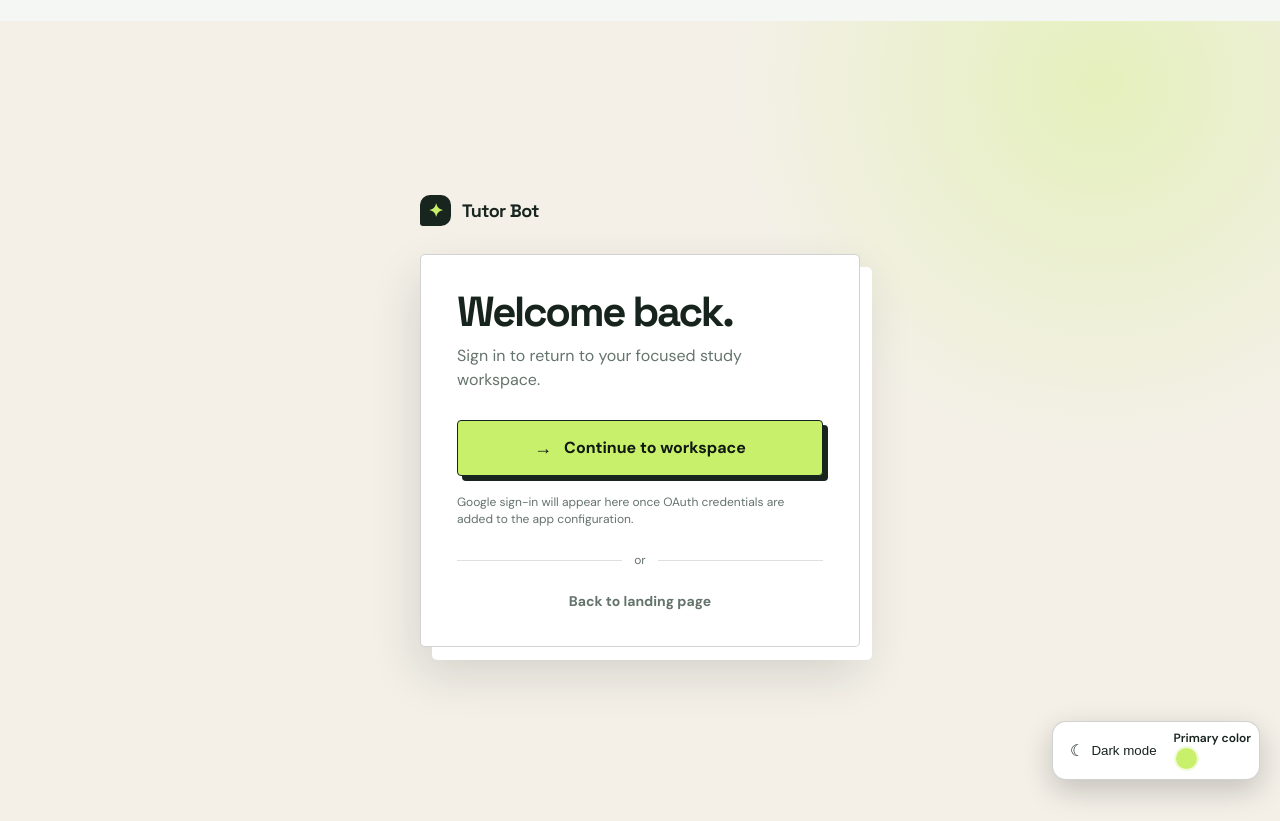
After one commit to saina-singh24/Tutor-Bot, a Flask app: page /login in a window 1280 px wide. The commit adds this page. Run offline with Flask 3, Linux system fonts and the light colour scheme.

Commit message:
Add landing-matched login page

```diff
--- a/app.py
+++ b/app.py
@@ -11,13 +11,27 @@ from urllib.request import Request, urlopen
 from zoneinfo import ZoneInfo
 
 from dotenv import load_dotenv
-from flask import Flask, render_template, request, jsonify
+from flask import Flask, render_template, request, jsonify, redirect, session, url_for
+from authlib.integrations.flask_client import OAuth
 from groq import Groq
 from markitdown import MarkItDown
 
 load_dotenv()
 
 app = Flask(__name__)
+app.secret_key = os.environ.get('FLASK_SECRET_KEY', 'tutor-lamp-development-key')
+
+oauth = OAuth(app)
+google_client_id = os.environ.get('GOOGLE_CLIENT_ID')
+google_client_secret = os.environ.get('GOOGLE_CLIENT_SECRET')
+if google_client_id and google_client_secret:
+    oauth.register(
+        name='google',
+        client_id=google_client_id,
+        client_secret=google_client_secret,
+        server_metadata_url='https://accounts.google.com/.well-known/openid-configuration',
+        client_kwargs={'scope': 'openid email profile'}
+    )
 
 # Initialize Groq client and MarkItDown engine
 GROQ_KEY = os.environ.get("GROQ_API_KEY")
@@ -716,6 +730,31 @@ def extract_file_content(file_path):
 def landing():
     return render_template('landing.html')
 
+@app.route('/login')
+def login():
+    return render_template('login.html', google_enabled=bool(google_client_id and google_client_secret))
+
+@app.route('/login/google')
+def google_login():
+    if not google_client_id or not google_client_secret:
+        return render_template('login.html', google_enabled=False, error='Google sign-in is not configured yet.'), 503
+    redirect_uri = os.environ.get('GOOGLE_REDIRECT_URI') or url_for('google_callback', _external=True)
+    return oauth.google.authorize_redirect(redirect_uri)
+
+@app.route('/auth/google/callback')
+def google_callback():
+    if not google_client_id or not google_client_secret:
+        return redirect(url_for('login'))
+    token = oauth.google.authorize_access_token()
+    user_info = token.get('userinfo')
+    if user_info:
+        session['user'] = {
+            'name': user_info.get('name', 'Google user'),
+            'email': user_info.get('email', ''),
+            'picture': user_info.get('picture', '')
+        }
+    return redirect(url_for('index'))
+
 @app.route('/app', strict_slashes=False)
 @app.route('/app/', strict_slashes=False)
 @app.route('/workspace', strict_slashes=False)
--- a/requirements.txt
+++ b/requirements.txt
@@ -3,4 +3,5 @@ Groq==1.6.0
 httpx==0.28.1
 markitdown==0.0.1
 python-dotenv==1.0.1
+Authlib==1.3.2
 gunicorn==23.0.0
--- a/templates/landing.html
+++ b/templates/landing.html
@@ -77,7 +77,7 @@
 		<div class="shell">
 			<nav>
 				<a class="brand" href="/"><span class="brand-mark">✦</span> Tutor Bot</a>
-				<a class="nav-link" href="/app">Open workspace ↗</a>
+				<a class="nav-link" href="/login">Sign in ↗</a>
 			</nav>
 
 			<main>
@@ -86,7 +86,7 @@
 						<span class="eyebrow">A calmer way to study</span>
 						<h1>Make focus feel a little more natural.</h1>
 						<p class="hero-copy">Tutor Lamp brings an attentive AI tutor, live focus cues, and a simple study rhythm into one quiet workspace.</p>
-						<div class="actions"><a class="primary" href="/app">Enter the workspace <span class="arrow">↗</span></a><span class="hero-note">Built for curious minds.</span></div>
+						<div class="actions"><a class="primary" href="/login">Enter the workspace <span class="arrow">↗</span></a><span class="hero-note">Built for curious minds.</span></div>
 					</div>
 					<div class="orbit" aria-label="Tutor Lamp focus monitor preview">
 						<div class="lamp-card"><div><span class="mini-label">Live study signal</span><h2>Stay with<br>the thread.</h2></div><div class="signal"><span class="signal-dot"></span> Focus tracking is ready</div></div>
--- /dev/null
+++ b/templates/login.html
@@ -0,0 +1,59 @@
+<!DOCTYPE html>
+<html lang="en">
+<head>
+	<meta charset="UTF-8">
+	<meta name="viewport" content="width=device-width, initial-scale=1.0">
+	<title>Sign in | Tutor Bot</title>
+	<link rel="preconnect" href="https://fonts.googleapis.com">
+	<link rel="preconnect" href="https://fonts.gstatic.com" crossorigin>
+	<link href="https://fonts.googleapis.com/css2?family=DM+Sans:wght@400;500;600;700&family=Space+Grotesk:wght@500;600;700&display=swap" rel="stylesheet">
+	<style>
+		:root { --ink: #18251f; --muted: #64736b; --paper: #f4f0e8; --cream: #fffdf8; --lime: var(--user-accent); --coral: #fff; }
+		* { box-sizing: border-box; }
+		body { margin: 0; min-height: 100vh; color: var(--ink); background: var(--paper); font-family: 'DM Sans', sans-serif; overflow: hidden; }
+		body::before, body::after { content: ''; position: fixed; z-index: 0; width: 260px; height: 190px; border-radius: 50%; pointer-events: none; filter: url(#liquid-goo); opacity: .22; animation: liquid-drift 18s ease-in-out infinite alternate; }
+		body::before { top: 8%; right: 8%; background: var(--user-accent); }
+		body::after { left: -90px; bottom: 12%; background: var(--coral); animation-delay: -7s; }
+		@keyframes liquid-drift { from { transform: translate3d(0, 0, 0) scale(1); border-radius: 45% 55% 62% 38%; } to { transform: translate3d(34px, -20px, 0) scale(1.18); border-radius: 64% 36% 44% 56%; } }
+		.page { position: relative; z-index: 1; min-height: 100vh; display: grid; place-items: center; overflow: hidden; background: radial-gradient(circle at 86% 8%, var(--user-accent-glow), transparent 23rem), var(--paper); }
+		.shell { width: min(100% - 48px, 440px); }
+		.brand { display: inline-flex; align-items: center; gap: 11px; color: var(--ink); text-decoration: none; font: 700 18px 'Space Grotesk', sans-serif; letter-spacing: -.03em; }
+		.brand-mark { width: 31px; height: 31px; display: grid; place-items: center; border-radius: 10px 10px 10px 3px; background: var(--ink); color: var(--lime); }
+		.panel { position: relative; margin-top: 28px; padding: 36px; background: #fff; border: 1px solid rgba(24,37,31,.2); border-radius: 5px; box-shadow: 12px 13px 0 var(--coral), 0 24px 50px rgba(24,37,31,.16); }
+		h1 { margin: 0; font: 700 42px/.98 'Space Grotesk', sans-serif; letter-spacing: -.055em; }
+		.intro { margin: 12px 0 28px; color: var(--muted); line-height: 1.5; }
+		.google { width: 100%; display: flex; align-items: center; justify-content: center; gap: 12px; padding: 15px 19px; color: var(--user-accent-text); background: var(--user-accent); border: 1px solid var(--ink); border-radius: 4px; text-decoration: none; font-weight: 700; box-shadow: 5px 5px 0 var(--ink); transition: transform .2s, box-shadow .2s; }
+		.google:hover { transform: translate(3px, 3px); box-shadow: 2px 2px 0 var(--ink); }
+		.google-mark { font-size: 18px; font-weight: 700; }
+		.divider { display: flex; align-items: center; gap: 12px; margin: 24px 0; color: var(--muted); font-size: 12px; }
+		.divider::before, .divider::after { content: ''; height: 1px; flex: 1; background: rgba(24,37,31,.14); }
+		.continue { display: block; text-align: center; color: var(--muted); font-size: 14px; font-weight: 700; text-decoration: none; }
+		.continue:hover { color: var(--ink); }
+		.error { margin: 0 0 18px; padding: 10px 12px; color: #8b2f20; background: #ffe5df; border: 1px solid #f2b5a6; border-radius: 4px; font-size: 13px; }
+		.config-note { margin-top: 18px; color: var(--muted); font-size: 12px; line-height: 1.45; }
+		@media (max-width: 520px) { .shell { width: min(100% - 32px, 440px); } .panel { padding: 28px 22px; } h1 { font-size: 36px; } }
+	</style>
+</head>
+	<script src="{{ url_for('static', filename='theme.js') }}"></script>
+<body>
+	<svg width="0" height="0" aria-hidden="true"><defs><filter id="liquid-goo"><feGaussianBlur in="SourceGraphic" stdDeviation="13" result="blur"/><feColorMatrix in="blur" mode="matrix" values="1 0 0 0 0  0 1 0 0 0  0 0 1 0 0  0 0 0 20 -9" result="goo"/><feBlend in="SourceGraphic" in2="goo"/></filter></defs></svg>
+	<div class="page">
+	<main class="shell">
+		<a class="brand" href="/"><span class="brand-mark">✦</span> Tutor Bot</a>
+		<section class="panel">
+			<h1>Welcome back.</h1>
+			<p class="intro">Sign in to return to your focused study workspace.</p>
+			{% if error %}<p class="error">{{ error }}</p>{% endif %}
+			{% if google_enabled %}
+			<a class="google" href="/login/google"><span class="google-mark">G</span> Continue with Google</a>
+			{% else %}
+			<a class="google" href="/app"><span class="google-mark">→</span> Continue to workspace</a>
+			<p class="config-note">Google sign-in will appear here once OAuth credentials are added to the app configuration.</p>
+			{% endif %}
+			<div class="divider">or</div>
+			<a class="continue" href="/">Back to landing page</a>
+		</section>
+	</main>
+</div>
+</body>
+</html>
```
